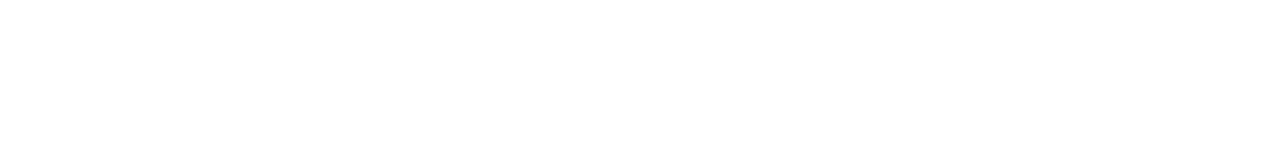
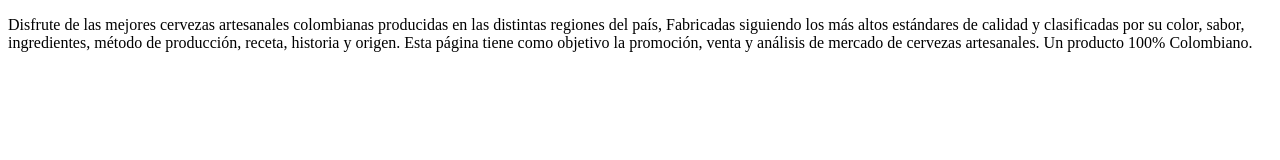
Before and after one commit to taechsantiago/ProyectoMisionTicGrupo2, a plain HTML site: page index.html in a window 1280 px wide. Drawn offline with Linux system fonts and the light colour scheme.

Commit message:
se agrega div con descripción

```diff
--- a/index.html
+++ b/index.html
@@ -8,6 +8,6 @@
     <title>Cervezas Artesanales Colombianas</title>
 </head>
 <body>
-
+    <div id="descripcion"><p>Disfrute de las mejores cervezas artesanales colombianas producidas en las distintas regiones del país, Fabricadas siguiendo los más altos estándares de calidad y clasificadas por su color, sabor, ingredientes, método de producción, receta, historia y origen. Esta página tiene como objetivo la promoción, venta y análisis de mercado de cervezas artesanales. Un producto 100% Colombiano.</p></div>
 </body>
 </html>
```
